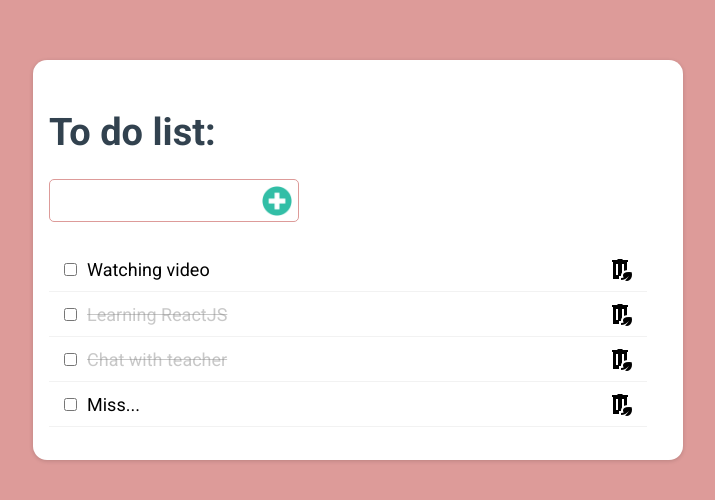
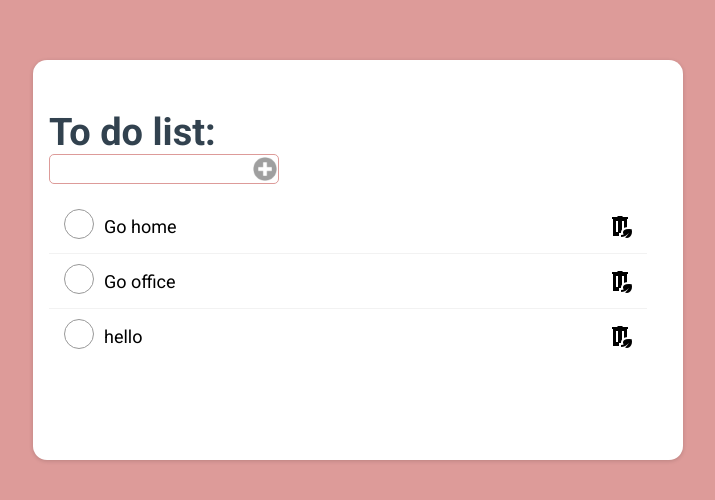
Before and after one commit to thienphamIT1907/TODO-List-PL, a React (Vite) app: page / in a window 1280 px wide. Shown: the part 140-640 px from the top of the page, without its empty margins (282-997 px from the left). Built offline with nearby package versions, Linux system fonts and the light colour scheme; data requests are answered from the project's data file.

Commit message:
[15/12/2023] - Implement features
- Create axios instance
- Implement ADD todo feature
- Implement check/uncheck todo
- Refactor container UI

```diff
--- a/package.json
+++ b/package.json
@@ -13,6 +13,7 @@
   "dependencies": {
     "@ant-design/icons": "^5.2.6",
     "antd": "^5.11.2",
+    "axios": "^1.6.2",
     "json-server": "^0.17.4",
     "react": "^18.2.0",
     "react-dom": "^18.2.0",
--- a/src/components/todo/Container/index.jsx
+++ b/src/components/todo/Container/index.jsx
@@ -10,8 +10,9 @@ const Container = () => {
       <Title content="To do list:" />
       {/* Input */}
       <Input />
-      {/* List */}
+      {/**List */}
       <List />
+
     </ContainerStyled>
   );
 };
--- /dev/null
+++ b/src/components/todo/CustomCheckbox/index.jsx
@@ -0,0 +1,15 @@
+import React from "react";
+import CustomCheckboxStyled from "./styles";
+
+const CustomCheckbox = ({ id, isChecked }) => {
+  return (
+    <CustomCheckboxStyled>
+      <label htmlFor={id} className="checkbox__container">
+        <input type="checkbox" id={id} checked={isChecked} />
+        <div className="checkbox__mask"></div>
+      </label>
+    </CustomCheckboxStyled>
+  );
+};
+
+export default CustomCheckbox;
--- /dev/null
+++ b/src/components/todo/CustomCheckbox/styles.js
@@ -0,0 +1,46 @@
+import styled from "styled-components";
+
+const CustomCheckboxStyled = styled.div`
+  .checkbox__container {
+    width: 30px;
+    height: 30px;
+    display: inline-block;
+  }
+
+  .checkbox__mask {
+    width: 100%;
+    height: 100%;
+    background: white;
+    border-radius: 50%;
+    border: 1px solid #989898;
+    cursor: pointer;
+  }
+
+  input[type="checkbox"] {
+    display: none;
+  }
+
+  .checkbox__container input[type="checkbox"]:checked + .checkbox__mask {
+    background: #de9b99;
+    position: relative;
+    transition: 0.5s;
+    border: none;
+  }
+
+  .checkbox__container
+    input[type="checkbox"]:checked
+    + .checkbox__mask::before {
+    content: "";
+    border: solid white;
+    border-width: 0 3px 3px 0;
+    transform: rotate(45deg) translate(-100%, -20%);
+    height: 10px;
+    width: 5px;
+    display: inline-block;
+    position: absolute;
+    top: 50%;
+    left: 50%;
+  }
+`;
+
+export default CustomCheckboxStyled;
--- a/src/components/todo/Input/index.jsx
+++ b/src/components/todo/Input/index.jsx
@@ -1,20 +1,46 @@
+import { useState } from "react";
+import axiosRequest from "../../../config/axiosConfig";
 import InputStyled from "./styles";
 
 const Input = () => {
-  const handleClick = () => {
-    console.log("ADD....");
+  const [inputValue, setInputValue] = useState("");
+  const [isDisabled, setIsDisabled] = useState(true);
+  const [autoId, setAutoId] = useState(Math.floor(Math.random() * 100));
+
+  const handleInputChange = (e) => {
+    setInputValue(e.target.value);
+    if (e.target.value === "") {
+      setIsDisabled(true);
+    } else {
+      setIsDisabled(false);
+    }
+  };
+
+  const handleClick = async () => {
+    const payload = {
+      id: autoId,
+      title: inputValue,
+      isCompleted: false,
+    };
+
+    const response = await axiosRequest.post("/todos", payload);
+
+    if (response.status === 201) {
+      setInputValue("");
+      setAutoId((prev) => prev + 1);
+    }
   };
   return (
     <InputStyled>
-      <input type="text" />
-      <img
-        src="/src/assets/add-todo.png"
-        alt="plus"
-        className="add-button"
+      <input type="text" value={inputValue} onChange={handleInputChange} />
+      <button
         onClick={handleClick}
-      />
+        className={`plus-button ${isDisabled ? "disabled-btn" : ""}`}
+        disabled={isDisabled}
+      >
+        <img src="/src/assets/add-todo.png" alt="plusbtn" />
+      </button>
     </InputStyled>
   );
 };
-
 export default Input;
--- a/src/components/todo/Input/styles.js
+++ b/src/components/todo/Input/styles.js
@@ -1,33 +1,50 @@
 import styled from "styled-components";
 
 const InputStyled = styled.div`
-  margin-top: 25px;
+  margin-bottom: 15px;
   position: relative;
-  display: inline-block;
+  width: 230px;
 
   & > input {
-    padding: 10px 40px 10px 15px;
-    border-radius: 5px;
     outline: none;
     border: 1px solid #dd9b99;
-    width: 250px;
-    font-size: 18px;
+    padding: 5px 32px 5px 10px;
+    border-radius: 5px;
+    width: 230px;
+    font-size: 15px;
+    font-weight: bold;
   }
 
-  .add-button {
-    width: 30px;
-    height: 30px;
+  .plus-button {
+    width: 24px;
+    height: 24px;
     position: absolute;
-    top: 7px;
-    right: 7px;
+    top: 3px;
+    right: 2px;
     cursor: pointer;
     transition: all 0.4s;
+    border: none;
+    outline: none;
+    background: transparent;
+
+    & > img {
+      width: 100%;
+      height: 100%;
+    }
   }
 
-  .add-button:hover {
-    transform: scale(1.2);
+  .plus-button:hover {
+    transform: scale(1.1);
   }
 
+  .disabled-btn {
+    filter: grayscale(1);
+    cursor: not-allowed;
+  }
+
+  .disabled-btn:hover {
+    transform: unset;
+  }
 `;
 
 export default InputStyled;
--- a/src/components/todo/Item/index.jsx
+++ b/src/components/todo/Item/index.jsx
@@ -1,15 +1,22 @@
+import { useState } from "react";
+import CustomCheckbox from "../CustomCheckbox";
 import ItemStyled from "./styles";
 
-const Item = ({ todo }) => {
-  const { id, content, isCompleted } = todo;
-  console.log(id, content, isCompleted);
+const TodoItem = ({ todo }) => {
+  const { id, title, isCompleted } = todo;
+  const [isChecked, setIsChecked] = useState(isCompleted);
+
+  const handleClick = (id) => {
+    setIsChecked(!isChecked);
+  };
+
   return (
-    <ItemStyled>
-      <input type="checkbox" />
-      <p className={`todo-content ${isCompleted && "completed"}`}>{content}</p>
+    <ItemStyled onClick={() => handleClick(id)}>
+      <CustomCheckbox id={id} isChecked={isChecked} />
+      <p className={`todo-content ${isChecked && "completed"}`}>{title}</p>
       <img src="/src/assets/trash.png" alt="trash" />
     </ItemStyled>
   );
 };
 
-export default Item;
+export default TodoItem;
--- a/src/components/todo/List/index.jsx
+++ b/src/components/todo/List/index.jsx
@@ -1,15 +1,34 @@
-import { todoMock } from "../../../data/todo_mock";
-import Item from "../Item";
+import { useEffect, useState } from "react";
+import axiosRequest from "../../../config/axiosConfig";
+import TodoItem from "../Item";
 import ListStyled from "./styles";
 
 const List = () => {
-  // useEffect call API, setData
+  const [todoList, setTodoList] = useState([]);
+  const [isShowScrollbar, setIsShowScrollbar] = useState(false);
+
+  useEffect(() => {
+    const fetchTodo = async () => {
+      const response = await axiosRequest("/todos");
+      setTodoList(response.data);
+
+      if (response.data.length > 3) {
+        setIsShowScrollbar(true);
+      } else {
+        setIsShowScrollbar(false);
+      }
+    };
+    fetchTodo();
+  }, []);
+
   return (
-    <ListStyled>
-      {todoMock.length > 0 ? (
-        todoMock.map((todo) => <Item todo={todo} key={todo.id} />)
+    <ListStyled isShowScrollbar={isShowScrollbar}>
+      {todoList.length > 0 ? (
+        todoList.map((todoItem) => (
+          <TodoItem key={todoItem.id} todo={todoItem} />
+        ))
       ) : (
-        <h1>No data</h1>
+        <h1> No Data </h1>
       )}
     </ListStyled>
   );
--- a/src/components/todo/List/styles.js
+++ b/src/components/todo/List/styles.js
@@ -1,7 +1,9 @@
 import styled from "styled-components";
 
 const ListStyled = styled.div`
-  margin-top: 25px;
+  overflow-y: ${({ isShowScrollbar }) =>
+    isShowScrollbar === true ? "scroll" : "hidden"};
+  height: 150px;
 `;
 
 export default ListStyled;
--- /dev/null
+++ b/src/config/axiosConfig.js
@@ -0,0 +1,12 @@
+import axios from "axios";
+
+const BASE_URL = "http://localhost:3000";
+const TIMEOUT = 10000;
+
+const axiosRequest = axios.create({
+  baseURL: BASE_URL,
+  timeout: TIMEOUT,
+  headers: { "X-Custom-Header": "foobar" },
+});
+
+export default axiosRequest;
--- a/src/data/todo.json
+++ b/src/data/todo.json
@@ -2,11 +2,23 @@
   "todos": [
     {
       "id": 1,
-      "title": "Go home"
+      "title": "Go home",
+      "isCompleted": false
     },
     {
       "id": 2,
-      "title": "Go office"
+      "title": "Go office",
+      "isCompleted": false
+    },
+    {
+      "id": 10,
+      "title": "hello",
+      "isCompleted": false
+    },
+    {
+      "id": 81,
+      "title": "Nho ong thay",
+      "isCompleted": false
     }
   ]
 }
```
Also changed, not shown: 1 other file (tests, documents, lock files or other folders).
